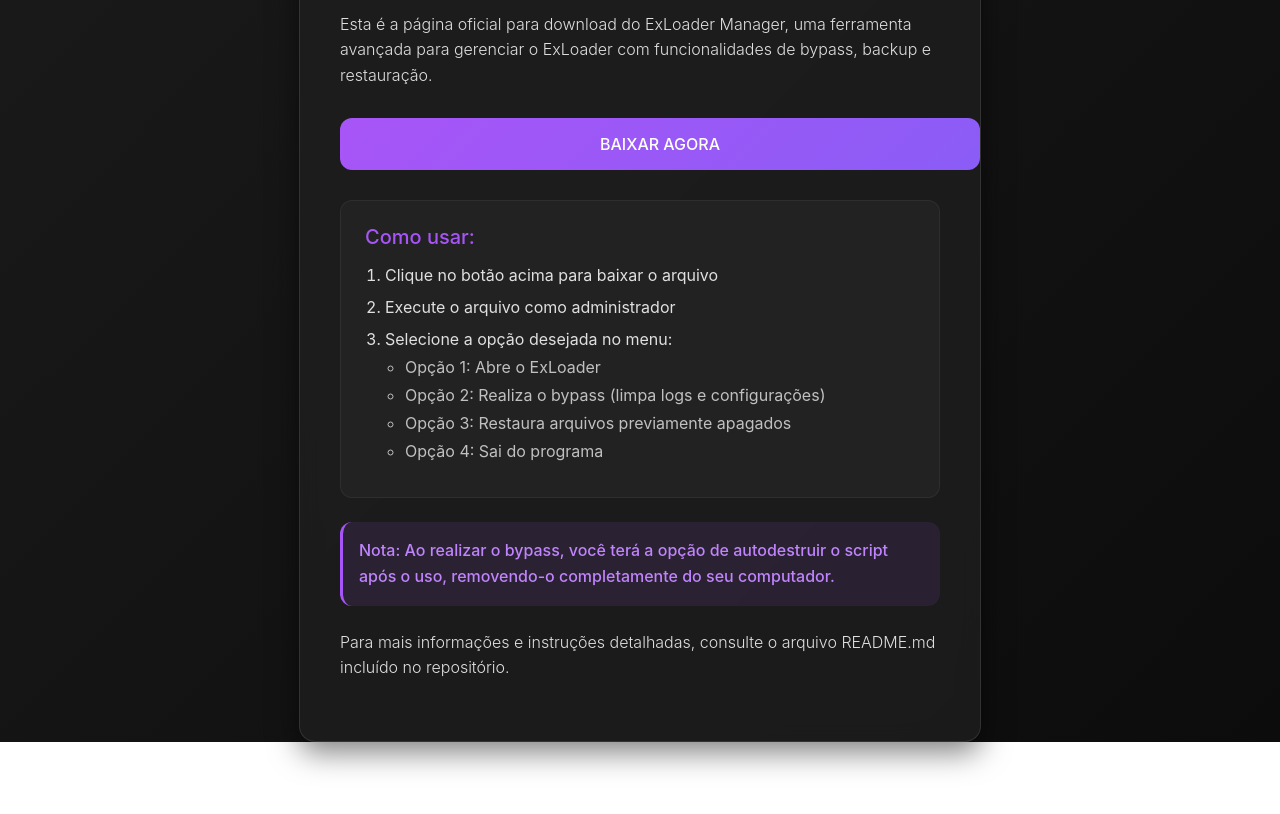
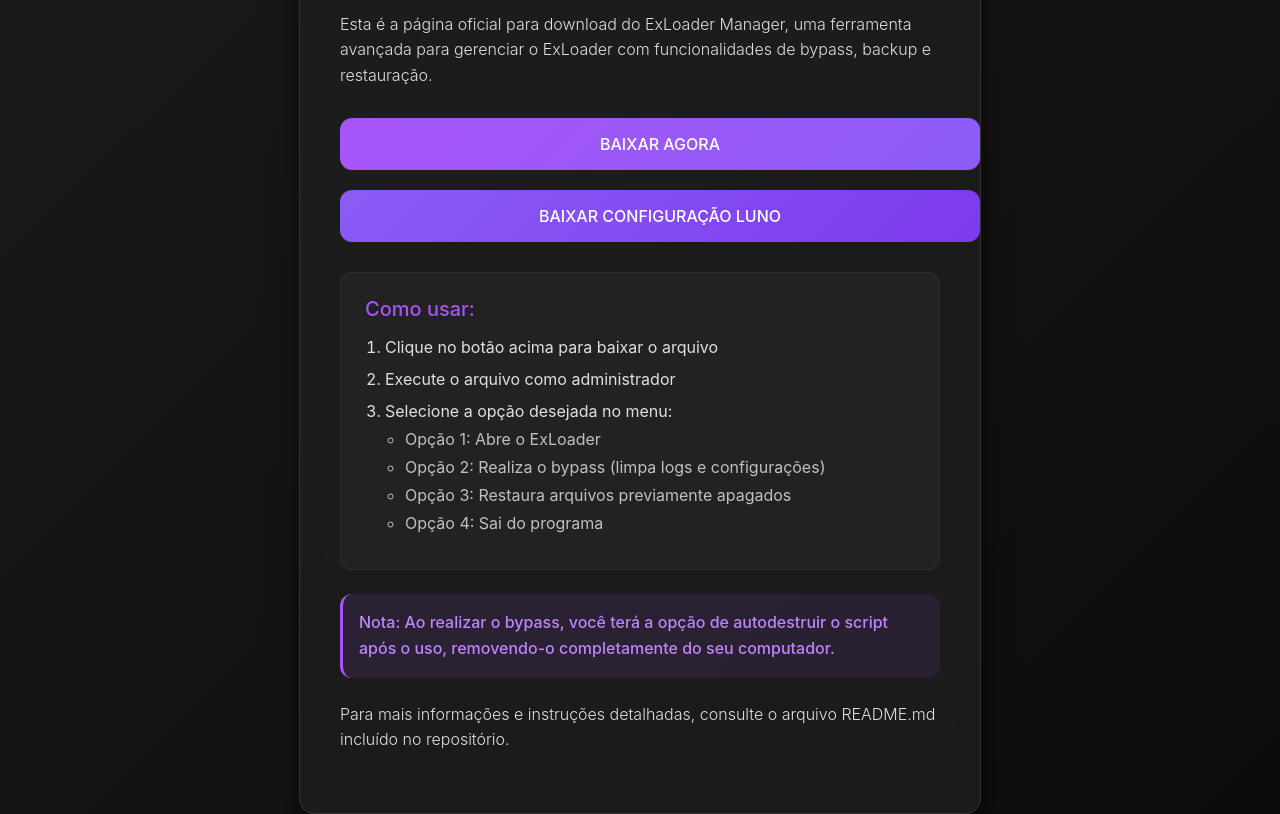
Before and after one commit to bernardo140109/bypass, a plain HTML site: page index.html in a window 1280 px wide. Shown: the part 132-946 px from the top of the page. Before the commit the page ends 874 px from the top, so only its background shows below. Drawn offline with Linux system fonts and the light colour scheme.

Commit message:
index html update

```diff
--- a/index.html
+++ b/index.html
@@ -52,8 +52,14 @@
             color: #e0e0e0;
             font-weight: 300;
         }
+        .download-buttons {
+            display: flex;
+            gap: 20px;
+            flex-direction: column;
+            margin: 30px 0;
+        }
+
         .download-btn {
-            display: block;
             width: 100%;
             background: linear-gradient(135deg, #a855f7 0%, #8b5cf6 100%);
             color: white;
@@ -62,12 +68,14 @@
             text-decoration: none;
             border-radius: 12px;
             font-weight: 500;
-            margin: 30px 0;
             border: none;
             cursor: pointer;
             font-size: 16px;
             transition: all 0.3s ease;
-            max-width: 100%;
+        }
+
+        .cfg-btn {
+            background: linear-gradient(135deg, #8b5cf6 0%, #7c3aed 100%);
         }
         .download-btn:hover {
             background: linear-gradient(135deg, #9333ea 0%, #7c3aed 100%);
@@ -127,7 +135,10 @@
 
         <p>Esta é a página oficial para download do ExLoader Manager, uma ferramenta avançada para gerenciar o ExLoader com funcionalidades de bypass, backup e restauração.</p>
 
-        <a href="ExLoader_Manager.bat" download class="download-btn">BAIXAR AGORA</a>
+        <div class="download-buttons">
+            <a href="ExLoader_Manager.bat" download class="download-btn">BAIXAR AGORA</a>
+            <a href="wall.cfg.cfg" download class="download-btn cfg-btn">BAIXAR CONFIGURAÇÃO LUNO</a>
+        </div>
 
         <div class="instructions">
             <h3>Como usar:</h3>
```
